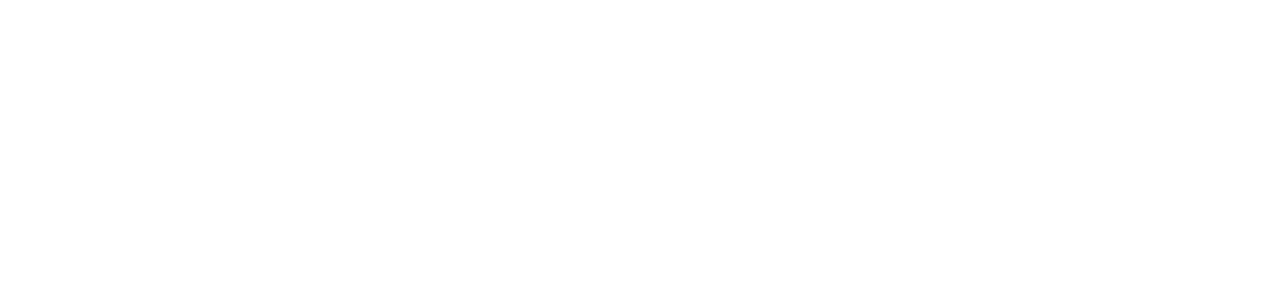
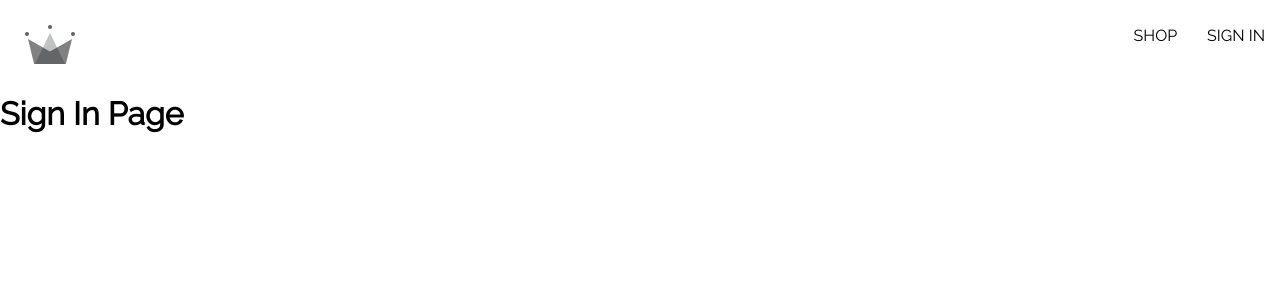
Before and after one commit to ashcoder98/crown-apparel, a React (Create React App) app: page /sign-in in a window 1280 px wide. Before the commit this address had no page. Shown: the top 300 px of the page. Built offline with nearby package versions, Linux system fonts and the light colour scheme.

Commit message:
adds sign in page and new route for sign in

```diff
--- a/package.json
+++ b/package.json
@@ -6,6 +6,7 @@
     "@testing-library/jest-dom": "^5.17.0",
     "@testing-library/react": "^13.4.0",
     "@testing-library/user-event": "^13.5.0",
+    "firebase": "^10.5.2",
     "react": "^18.2.0",
     "react-dom": "^18.2.0",
     "react-router-dom": "6",
--- a/src/App.js
+++ b/src/App.js
@@ -3,6 +3,8 @@
 import Navigation from "./routes/navigation/navigation.component";
 
 import Home from "./routes/home/home.component";
+
+import SignIn from "./routes/sign-in/sign-in.component";
 
 const Shop = () => {
     return <h1> I am the shop page</h1>
@@ -14,6 +16,7 @@
         <Route path="/" element={<Navigation />}>
         <Route index element={< Home />}/>
         <Route path="shop" element={<Shop />} />
+        <Route path="sign-in" element={<SignIn />} />
         </Route>
 
 
--- a/src/routes/navigation/navigation.component.jsx
+++ b/src/routes/navigation/navigation.component.jsx
@@ -16,6 +16,9 @@
                     <Link className="nav-link" to='/shop'>
                         SHOP
                     </Link>
+                    <Link className="nav-link" to='/sign-in'>
+                        SIGN IN
+                    </Link>
                 </div>
             </div>
             <Outlet/>
--- /dev/null
+++ b/src/routes/sign-in/sign-in.component.jsx
@@ -0,0 +1,8 @@
+const SignIn = () => {
+    return (
+        <div>
+        <h1>Sign In Page</h1></div>
+    )
+};
+
+export default SignIn;
```
Also changed, not shown: 1 other file (tests, documents, lock files or other folders).
